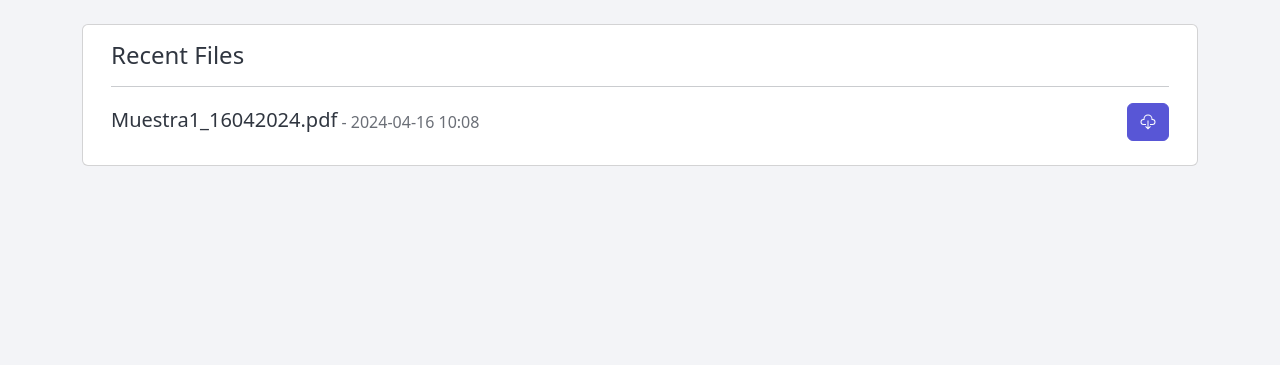
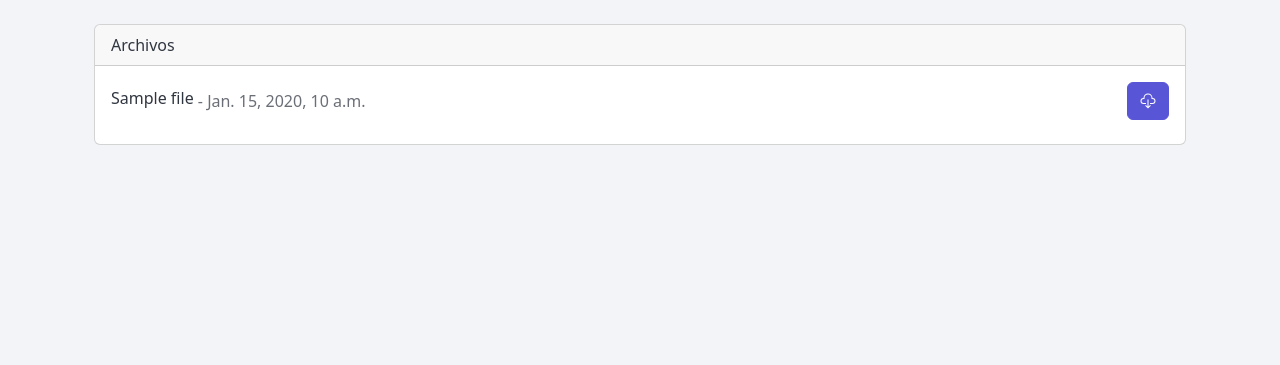
Before and after one commit to jorgeeldis/EspectrofotometroQT, a Django app: template espectrocg/filemanager/templates/main.html in a window 1280 px wide. Shown: the part 66-431 px from the top of the page. Run offline with Django 4.2, Linux system fonts and the light colour scheme; the template is opened without the code that fills it: most values are stand-ins (such as "Sample title", 1, 10 or a date in 2020).

Commit message:
se ajustan páginas y se leen archivos del directorio para mostrarlo

```diff
--- a/espectrocg/filemanager/templates/main.html
+++ b/espectrocg/filemanager/templates/main.html
@@ -8,30 +8,39 @@
   <div class="container-lg px-4">
     <div class="row mb-4">
 
+
       <!-- /.col-->
+      <div class="col-md-12">
       <div class="card mb-2">
+        <div class="card-header">Archivos</div>
         <div class="card-body">
-          <div class="d-flex align-items-center justify-content-between">
+          <!-- <div class="d-flex align-items-center justify-content-between">
             <div>
               <h4 class="card-title mb-0">Recent Files</h4>
             </div>
           </div>
-          <hr>
+          <hr> -->
 
+          {% for file in files %}
           <div class="d-flex align-items-center justify-content-between mb-2">
-            <div class="d-flex align-items-center"> <!-- Added this div -->
-              <h5 class="card-subtitle mb-0 mr-2">Muestra1_16042024.pdf</h5> <!-- Added mr-2 here -->
-              <span class="text-muted">&nbsp;- 2024-04-16 10:08</span> <!-- This is the date text -->
+            <div class="d-flex align-items-center">
+              <h6 class="card-subtitle mb-0 mr-2">{{ file.name }}</h6>
+              <span class="text-muted">&nbsp;- {{file.date}}</span>
             </div>
             <div class="btn-toolbar d-none d-md-block mr-3" role="toolbar" aria-label="Toolbar with buttons">
-              <button class="btn btn-primary" type="button">
-                <svg class="icon">
+
+
+              <button class="btn btn-primary" onclick="window.open('media/pdf/{{file.name}}','_blank')"> <svg class="icon">
                   <use xlink:href="{% static 'icons/svg/free.svg' %}#cil-cloud-download"></use>
                 </svg>
               </button>
+
             </div>
           </div>
+          {% endfor %}
+
         </div>
+      </div>
       </div>
     </div>
     <!-- /.row-->
```
Also changed, not shown: espectrocg/espectrocg/settings.py (+7 -1 lines), espectrocg/filemanager/views.py (+21 -3 lines).
